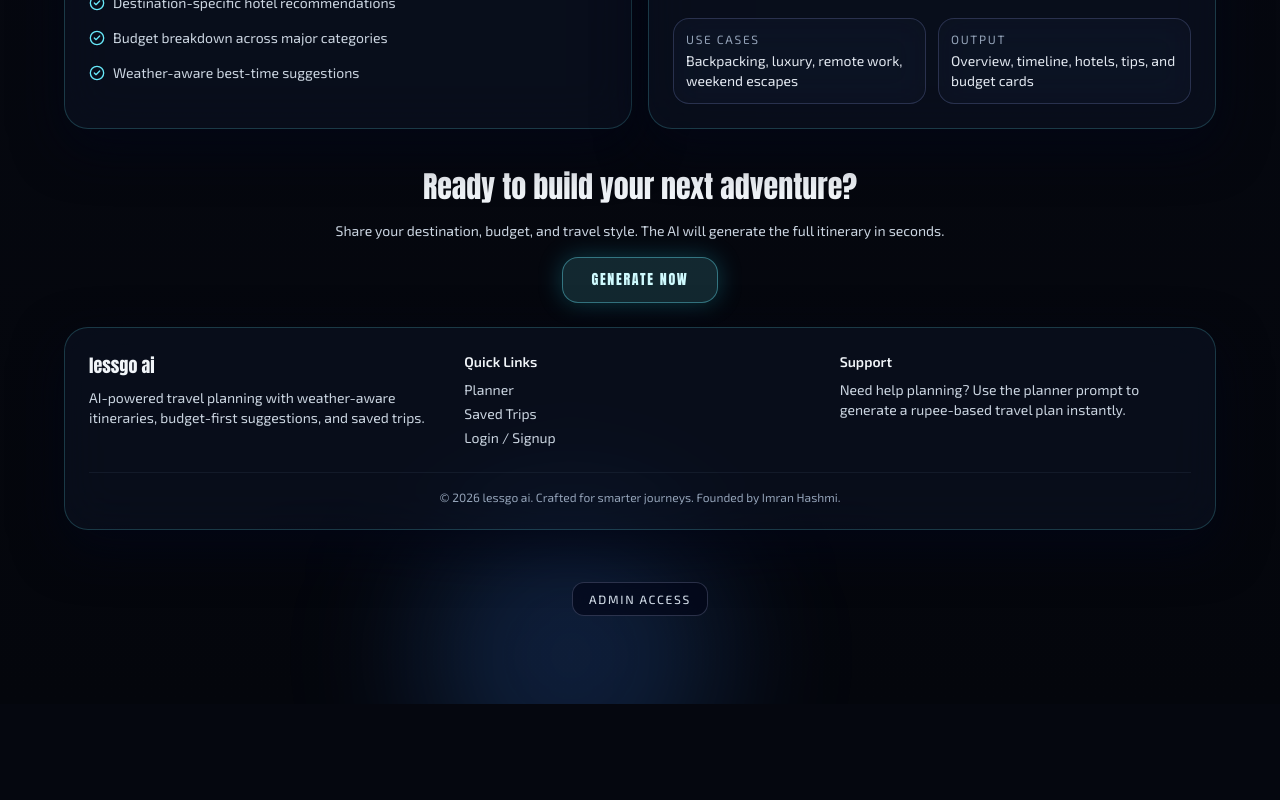
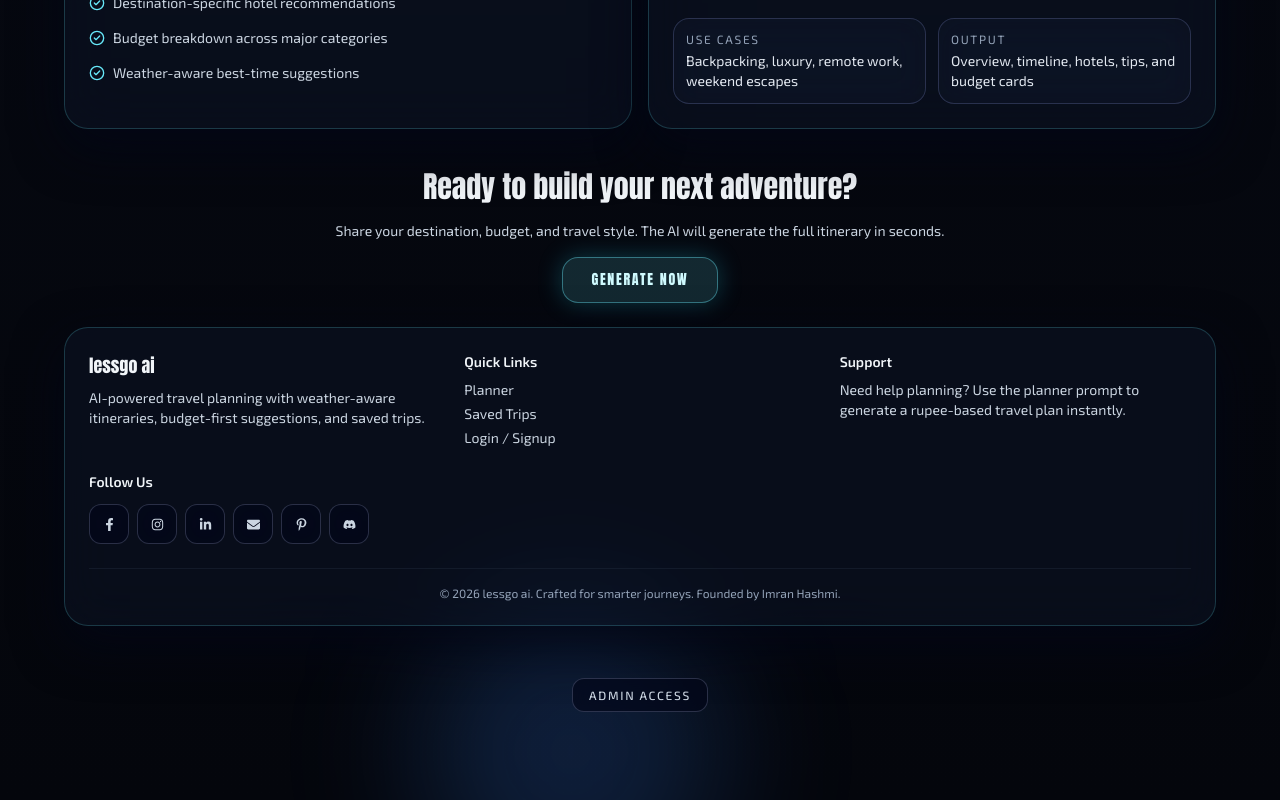
Before and after one commit to itsmierrrrr/AI-Trip-Planner, a React (Vite) app in the folder client/: page / in a window 1280 px wide. Shown: the part 2424-3224 px from the top of the page. Before the commit the page ends 3128 px from the top, so only its background shows below. Built offline with nearby package versions, Linux system fonts and the light colour scheme; no server answers.

Commit message:
add social links icons

```diff
--- a/client/package.json
+++ b/client/package.json
@@ -16,6 +16,7 @@
     "lucide-react": "^1.7.0",
     "react": "^19.2.4",
     "react-dom": "^19.2.4",
+    "react-icons": "^5.6.0",
     "react-router-dom": "^7.13.2"
   },
   "devDependencies": {
--- a/client/src/pages/LandingPage.jsx
+++ b/client/src/pages/LandingPage.jsx
@@ -11,6 +11,7 @@ import {
   Sparkles,
   Wallet,
 } from "lucide-react";
+import { FaDiscord, FaEnvelope, FaFacebookF, FaInstagram, FaLinkedinIn, FaPinterestP } from "react-icons/fa";
 import { useEffect, useState } from "react";
 import { Link } from "react-router-dom";
 import env from "../config/env";
@@ -55,6 +56,15 @@ const steps = [
     title: "Save, Compare, and Reuse",
     body: "Store your generated trips, revisit them anytime, and refine your next adventure faster.",
   },
+];
+
+const socialLinks = [
+  { label: "Facebook", href: "https://facebook.com", icon: FaFacebookF },
+  { label: "Instagram", href: "https://instagram.com", icon: FaInstagram },
+  { label: "LinkedIn", href: "https://linkedin.com", icon: FaLinkedinIn },
+  { label: "Email", href: "mailto:support@lessgoai.com", icon: FaEnvelope },
+  { label: "Pinterest", href: "https://pinterest.com", icon: FaPinterestP },
+  { label: "Discord", href: "https://discord.com", icon: FaDiscord },
 ];
 
 const animatedPlaces = [
@@ -416,6 +426,25 @@ const LandingPage = () => {
               <p className="text-sm font-semibold text-slate-100">Support</p>
               <p className="mt-2 text-sm text-slate-300">Need help planning? Use the planner prompt to generate a rupee-based travel plan instantly.</p>
             </div>
+
+            <div className="md:col-span-3">
+              <p className="text-sm font-semibold text-slate-100">Follow Us</p>
+              <div className="mt-3 flex flex-wrap items-center justify-center gap-2 md:justify-start">
+                {socialLinks.map((item) => (
+                  <a
+                    key={item.label}
+                    href={item.href}
+                    aria-label={item.label}
+                    title={item.label}
+                    target={item.href.startsWith("mailto:") ? undefined : "_blank"}
+                    rel={item.href.startsWith("mailto:") ? undefined : "noreferrer"}
+                    className="neon-input inline-flex h-10 w-10 items-center justify-center rounded-xl text-slate-300 transition hover:border-cyan-300/55 hover:text-cyan-300"
+                  >
+                    <item.icon size={13} aria-hidden="true" />
+                  </a>
+                ))}
+              </div>
+            </div>
           </div>
 
           <div className="mt-6 border-t border-slate-800/50 pt-4 text-center text-xs text-slate-400">
```
Also changed, not shown: 1 other file (tests, documents, lock files or other folders).
